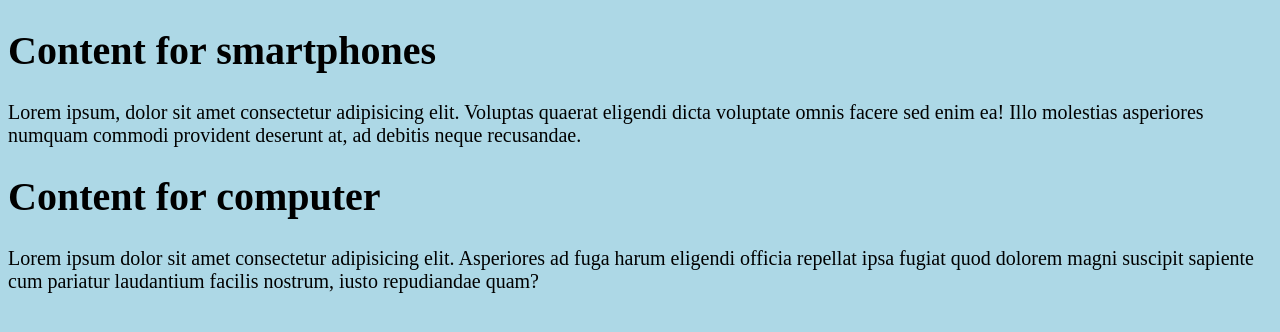
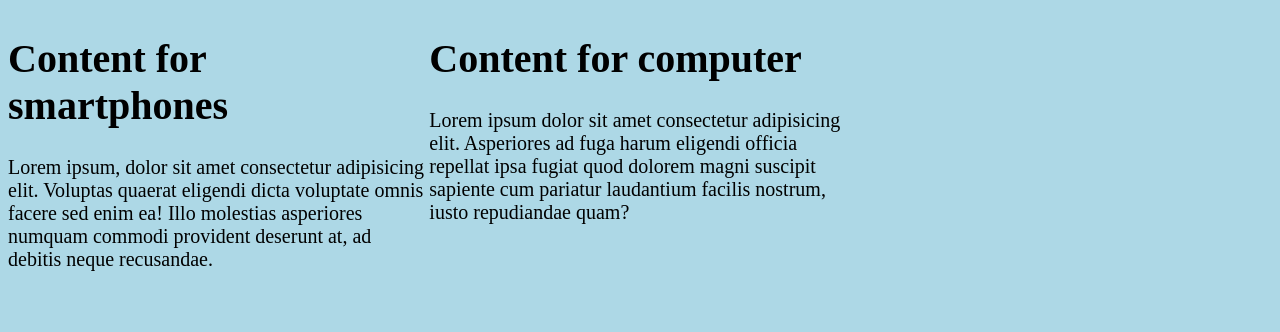
Before and after one commit to dominicho97/responsive-web-design, a plain HTML site: page index.html in a window 1280 px wide. Drawn offline with Linux system fonts and the light colour scheme.

Commit message:
added dsiplay grid + grid-template-comuns to.body(min-width 768px)

```diff
--- a/main.css
+++ b/main.css
@@ -8,6 +8,7 @@
 @media screen and (min-width: 300px){
   body {
     background-color: green;
+
   }
 
 
@@ -24,6 +25,8 @@
   body {
     background-color: lightblue;
     font-size: 20px;
+    display: grid;
+    grid-template-columns: 1fr 1fr 1fr;
       }
       .medium{
         display: none;
```
